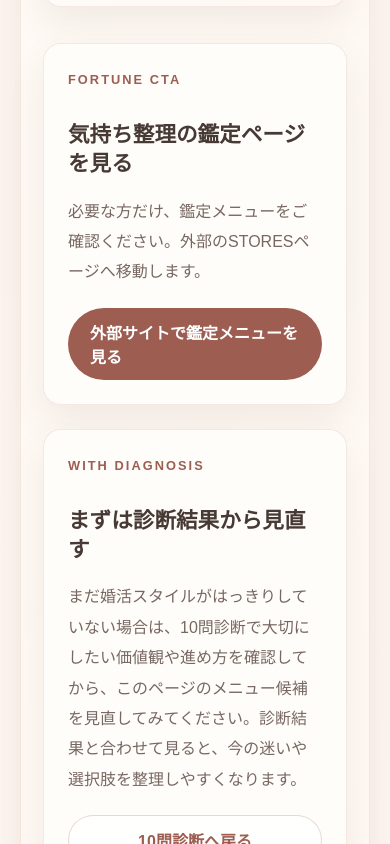
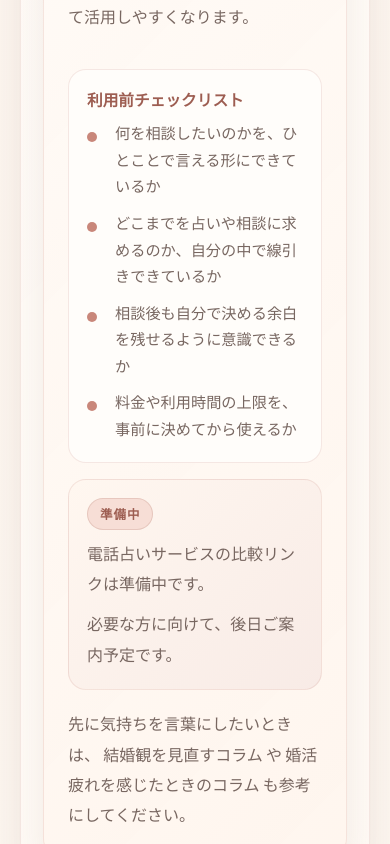
Before and after one commit to kenichis1971-cloud/konkatsu-diagnosis-site, a Next.js app: page /fortune in a window 390 px wide. Shown: the part 5700-6544 px from the top of the page. Built offline with nearby package versions, Linux system fonts and the light colour scheme.

Commit message:
feat(fortune): add phone consultation preparation section

```diff
--- a/app/fortune/page.tsx
+++ b/app/fortune/page.tsx
@@ -66,6 +66,13 @@ const fortuneMenus = [
       "焦らず、自分に合う動き方を考えたい人",
     ],
   },
+];
+
+const phoneConsultationChecklist = [
+  "何を相談したいのかを、ひとことで言える形にできているか",
+  "どこまでを占いや相談に求めるのか、自分の中で線引きできているか",
+  "相談後も自分で決める余白を残せるように意識できるか",
+  "料金や利用時間の上限を、事前に決めてから使えるか",
 ];
 
 const preparationSteps = [
@@ -165,6 +172,40 @@ export default async function FortunePage({ searchParams }: FortunePageProps) {
             </ul>
           </section>
 
+
+          <section className="fortune-phone-option" aria-labelledby="fortune-phone-option-title">
+            <div>
+              <p className="eyebrow">Phone Consultation Option</p>
+              <h2 id="fortune-phone-option-title">電話占い・相談サービスを使う前に考えたいこと</h2>
+              <p>
+                電話占いや相談サービスは、悩みの答えを決めてもらうためではなく、今の気持ちを言葉にして、結婚への迷いや不安を落ち着いて整理するための手段のひとつです。
+                すぐに決断するためではなく、ひとりで抱え込みすぎているときに、考える順番を整える補助として活用しやすくなります。
+              </p>
+            </div>
+            <div className="fortune-phone-option__content">
+              <div className="fortune-phone-option__checklist" aria-label="利用前チェックリスト">
+                <h3>利用前チェックリスト</h3>
+                <ul>
+                  {phoneConsultationChecklist.map((item) => (
+                    <li key={item}>{item}</li>
+                  ))}
+                </ul>
+              </div>
+              <div className="fortune-phone-option__status" aria-label="電話占い比較導線の状況">
+                <span>準備中</span>
+                <p>電話占いサービスの比較リンクは準備中です。</p>
+                <p>必要な方に向けて、後日ご案内予定です。</p>
+              </div>
+            </div>
+            <p className="fortune-phone-option__article-links">
+              先に気持ちを言葉にしたいときは、
+              <Link href="/articles/review-marriage-values">結婚観を見直すコラム</Link>
+              や
+              <Link href="/articles/when-marriage-activities-feel-tiring">婚活疲れを感じたときのコラム</Link>
+              も参考にしてください。
+            </p>
+          </section>
+
           <section className="fortune-note" aria-labelledby="fortune-note-title">
             <p className="eyebrow">Gentle Notice</p>
             <h2 id="fortune-note-title">不安を強めず、自分のペースで見直すために</h2>
--- a/app/globals.css
+++ b/app/globals.css
@@ -1782,6 +1782,7 @@ p {
 
 .fortune-overview,
 .fortune-preparation,
+.fortune-phone-option,
 .fortune-note,
 .fortune-next-step {
   display: grid;
@@ -1797,6 +1798,7 @@ p {
 .fortune-status-card,
 .fortune-card,
 .fortune-preparation,
+.fortune-phone-option,
 .fortune-note,
 .fortune-next-step {
   border: 1px solid rgba(201, 135, 122, 0.18);
@@ -1906,6 +1908,90 @@ p {
   background: #fff7f1;
 }
 
+
+.fortune-phone-option {
+  display: grid;
+  gap: 20px;
+  padding: clamp(24px, 4vw, 34px);
+  background: linear-gradient(135deg, rgba(255, 251, 247, 0.96), rgba(255, 245, 237, 0.92));
+}
+
+.fortune-phone-option__content {
+  display: grid;
+  grid-template-columns: minmax(0, 1.1fr) minmax(250px, 0.9fr);
+  gap: 16px;
+  align-items: stretch;
+}
+
+.fortune-phone-option__checklist,
+.fortune-phone-option__status {
+  border: 1px solid rgba(201, 135, 122, 0.18);
+  border-radius: 18px;
+  background: rgba(255, 253, 250, 0.94);
+  padding: 18px;
+}
+
+.fortune-phone-option__checklist h3 {
+  margin: 0 0 10px;
+  color: var(--color-accent-dark);
+  font-size: 0.98rem;
+}
+
+.fortune-phone-option__checklist ul {
+  display: grid;
+  gap: 10px;
+  margin: 0;
+  padding: 0;
+  list-style: none;
+}
+
+.fortune-phone-option__checklist li {
+  position: relative;
+  padding-left: 28px;
+  color: var(--color-muted);
+  font-size: 0.95rem;
+  line-height: 1.75;
+}
+
+.fortune-phone-option__checklist li::before {
+  position: absolute;
+  top: 0.72em;
+  left: 0;
+  width: 10px;
+  height: 10px;
+  border-radius: 50%;
+  background: var(--color-accent);
+  content: "";
+}
+
+.fortune-phone-option__status {
+  display: grid;
+  align-content: start;
+  gap: 10px;
+  background: linear-gradient(135deg, #fff7f0, #f8ebe6);
+}
+
+.fortune-phone-option__status span {
+  width: fit-content;
+  padding: 6px 12px;
+  border: 1px solid rgba(157, 93, 81, 0.18);
+  border-radius: 999px;
+  background: #f7ded6;
+  color: var(--color-accent-dark);
+  font-size: 0.78rem;
+  font-weight: 700;
+  letter-spacing: 0.08em;
+}
+
+.fortune-phone-option__status p,
+.fortune-phone-option__article-links {
+  margin: 0;
+}
+
+.fortune-phone-option__article-links a {
+  margin: 0 0.2em;
+}
+
 .fortune-note {
   background: linear-gradient(135deg, rgba(255, 255, 255, 0.92), rgba(255, 247, 241, 0.92));
 }
@@ -1947,6 +2033,7 @@ p {
   .fortune-overview,
   .fortune-card-grid,
   .fortune-preparation,
+  .fortune-phone-option__content,
   .fortune-next-step {
     grid-template-columns: 1fr;
   }
```
